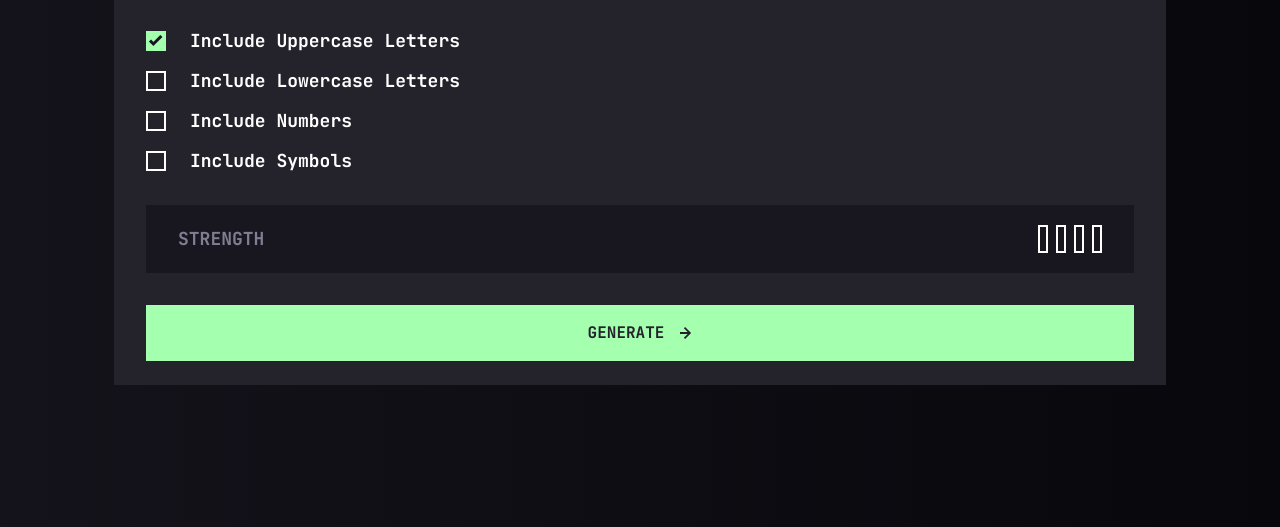
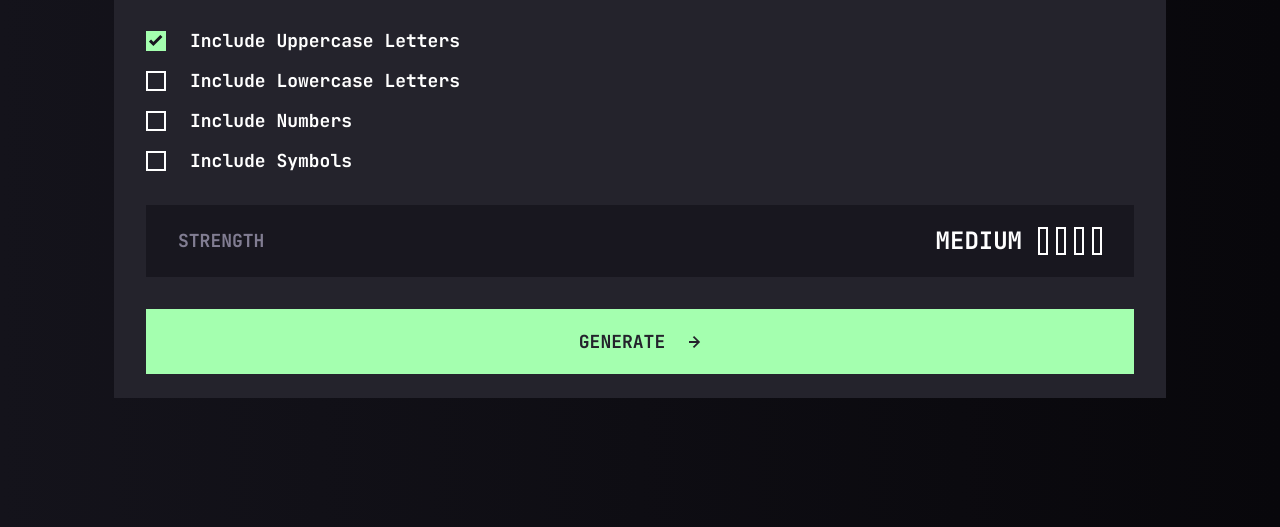
Before and after one commit to danilo2420/FEM_PasswordGeneratorApp, a plain HTML site: page index.html in a window 1280 px wide. Shown: the part 406-933 px from the top of the page. Drawn offline with Linux system fonts and the light colour scheme.

Commit message:
Finish tablet styling

```diff
--- a/index.html
+++ b/index.html
@@ -70,7 +70,9 @@
       <div class="generate__generate">
         <div class="generate__generate__strength">
           <div class="generate__generate__strength__text tp4">STRENGTH</div>
+
           <div class="generate__generate__strength__boxes">
+            <div class="generate__generate__strength__boxes__text tp3">MEDIUM</div>
             <div class="generate__generate__strength__boxes__item box1"></div>
             <div class="generate__generate__strength__boxes__item box2"></div>
             <div class="generate__generate__strength__boxes__item box3"></div>
--- a/styles/mobile.css
+++ b/styles/mobile.css
@@ -140,7 +140,11 @@
 
 .generate__generate__strength__boxes {
     display: flex;
+    align-items: center;
     gap: 8px;
+}
+.generate__generate__strength__boxes__text {
+    margin-right: 8px;
 }
 
 .generate__generate__strength__boxes__item {
--- a/styles/tablet.css
+++ b/styles/tablet.css
@@ -89,4 +89,22 @@
         letter-spacing: 0px;
     }
 
+    .generate__generate__strength__boxes__text {
+        font-size: 24px;
+        font-weight: 700;
+        line-height: 32px;
+        letter-spacing: 0px;
+    }
+
+    .generate__generate__button {
+        padding: 20.5px;
+        gap: 24px;
+    }
+
+    .generate__generate__button__text {
+        font-size: 18px;
+        font-weight: 700;
+        line-height: 24px;
+        letter-spacing: 0px;
+    }
 }
```
